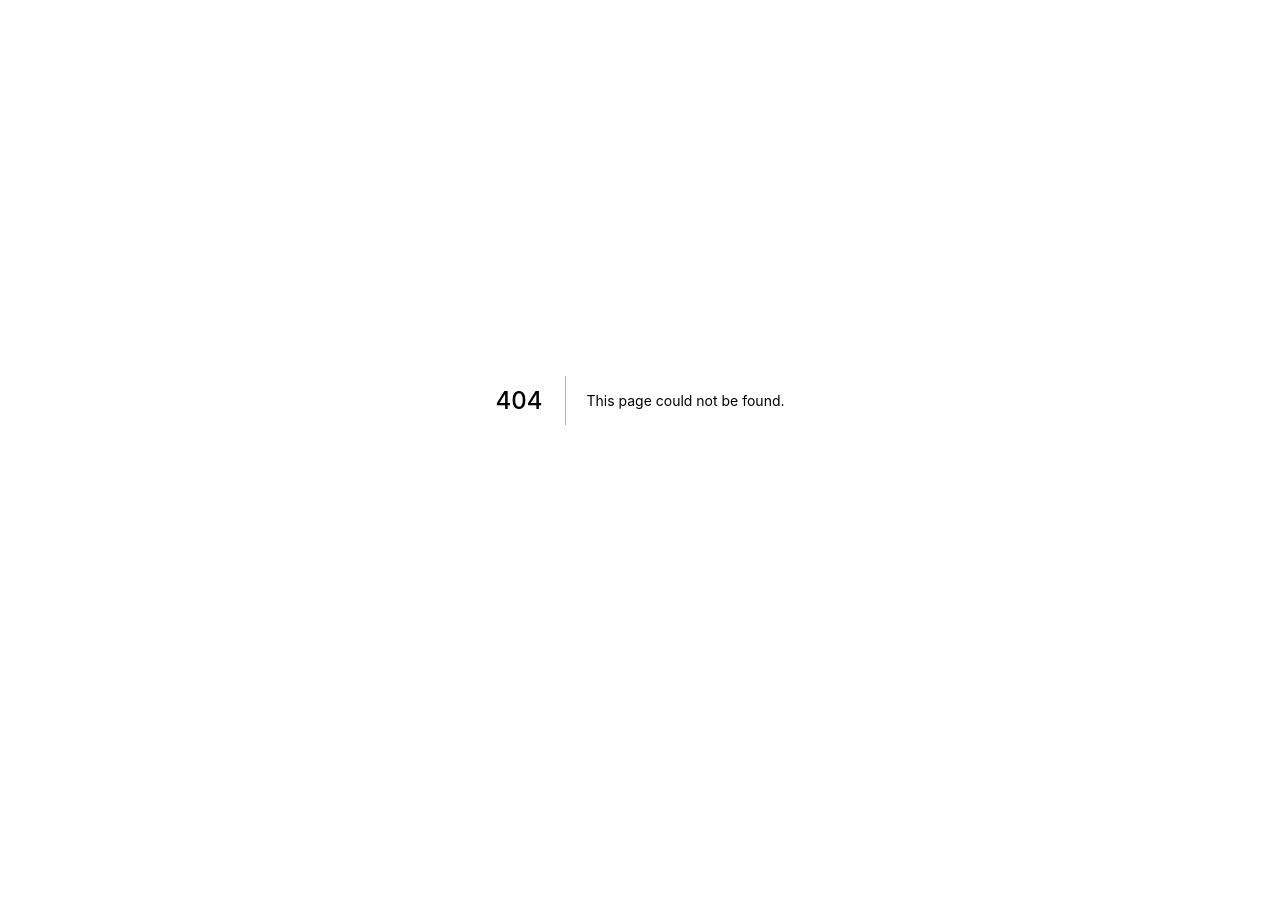
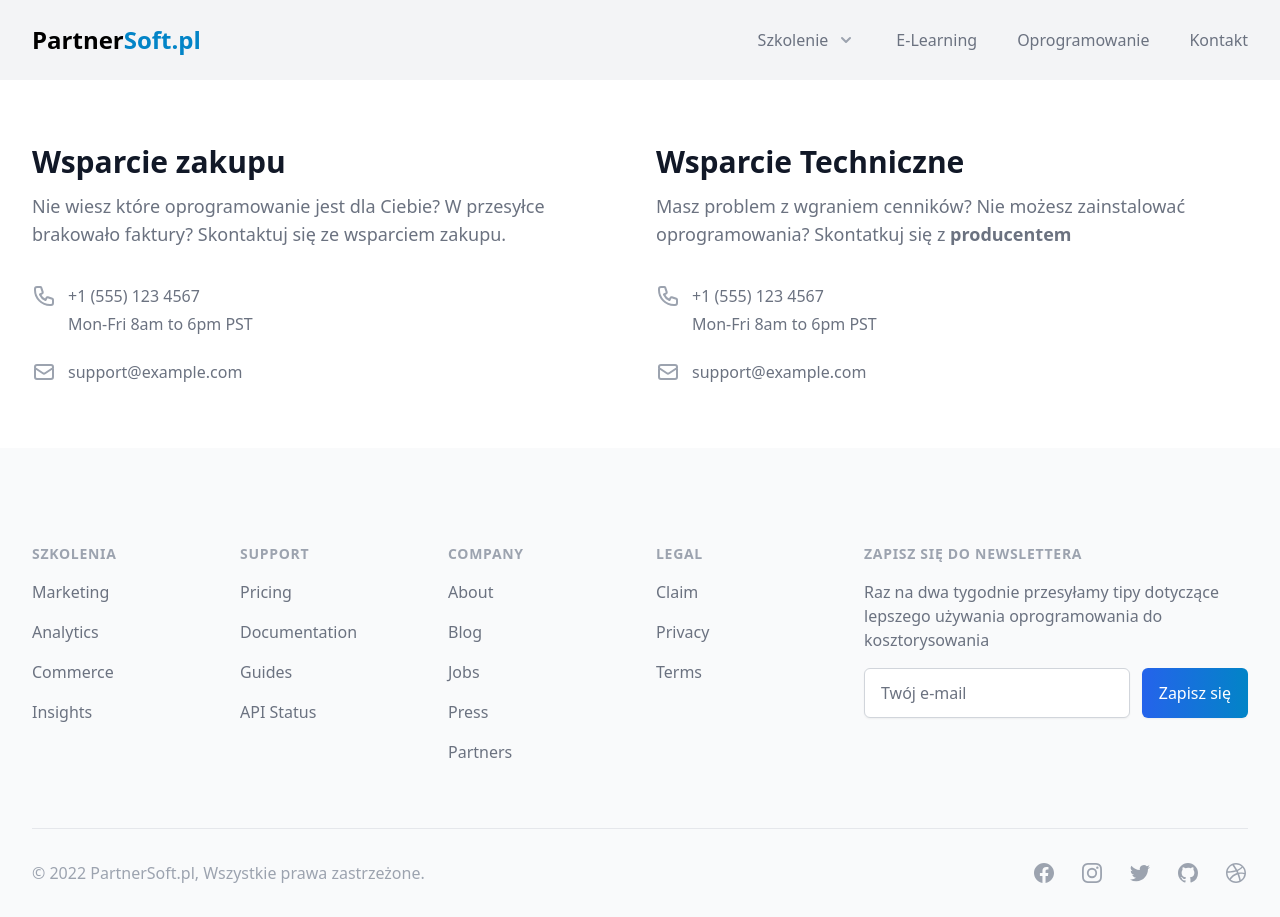
Before and after one commit to Siemik/ecommerce, a Next.js app: page /kontakt in a window 1280 px wide. Before the commit this address had no page. Before the commit the page ends 800 px from the top, so only its background shows below. Built offline with nearby package versions, Linux system fonts and the light colour scheme.

Commit message:
Added kontakt page

```diff
--- /dev/null
+++ b/pages/kontakt.tsx
@@ -0,0 +1,97 @@
+import Navigation from "../components/Navigation"
+import Footer from "../components/Footer"
+import { MailIcon, PhoneIcon } from "@heroicons/react/outline"
+
+const Home = () => {
+  return (
+    <div className="bg-gray-100">
+      <Navigation />
+
+      <main>
+        <div className="bg-white">
+          <div className="max-w-7xl mx-auto py-16 px-4 sm:px-6 lg:px-8">
+            <div className="max-w-lg mx-auto md:max-w-none md:grid md:grid-cols-2 md:gap-8">
+              <div>
+                <h2 className="text-2xl font-extrabold text-gray-900 sm:text-3xl">
+                  Wsparcie zakupu
+                </h2>
+                <div className="mt-3">
+                  <p className="text-lg text-gray-500">
+                    Nie wiesz które oprogramowanie jest dla Ciebie? W przesyłce
+                    brakowało faktury? Skontaktuj się ze wsparciem zakupu.
+                  </p>
+                </div>
+                <div className="mt-9">
+                  <div className="flex">
+                    <div className="flex-shrink-0">
+                      <PhoneIcon
+                        className="h-6 w-6 text-gray-400"
+                        aria-hidden="true"
+                      />
+                    </div>
+                    <div className="ml-3 text-base text-gray-500">
+                      <p>+1 (555) 123 4567</p>
+                      <p className="mt-1">Mon-Fri 8am to 6pm PST</p>
+                    </div>
+                  </div>
+                  <div className="mt-6 flex">
+                    <div className="flex-shrink-0">
+                      <MailIcon
+                        className="h-6 w-6 text-gray-400"
+                        aria-hidden="true"
+                      />
+                    </div>
+                    <div className="ml-3 text-base text-gray-500">
+                      <p>support@example.com</p>
+                    </div>
+                  </div>
+                </div>
+              </div>
+              <div className="mt-12 sm:mt-16 md:mt-0">
+                <h2 className="text-2xl font-extrabold text-gray-900 sm:text-3xl">
+                  Wsparcie Techniczne
+                </h2>
+                <div className="mt-3">
+                  <p className="text-lg text-gray-500">
+                    Masz problem z wgraniem cenników? Nie możesz zainstalować
+                    oprogramowania? Skontatkuj się z{" "}
+                    <span className="font-semibold">producentem</span>
+                  </p>
+                </div>
+                <div className="mt-9">
+                  <div className="flex">
+                    <div className="flex-shrink-0">
+                      <PhoneIcon
+                        className="h-6 w-6 text-gray-400"
+                        aria-hidden="true"
+                      />
+                    </div>
+                    <div className="ml-3 text-base text-gray-500">
+                      <p>+1 (555) 123 4567</p>
+                      <p className="mt-1">Mon-Fri 8am to 6pm PST</p>
+                    </div>
+                  </div>
+                  <div className="mt-6 flex">
+                    <div className="flex-shrink-0">
+                      <MailIcon
+                        className="h-6 w-6 text-gray-400"
+                        aria-hidden="true"
+                      />
+                    </div>
+                    <div className="ml-3 text-base text-gray-500">
+                      <p>support@example.com</p>
+                    </div>
+                  </div>
+                </div>
+              </div>
+            </div>
+          </div>
+        </div>
+      </main>
+
+      <Footer />
+    </div>
+  )
+}
+
+export default Home
```
